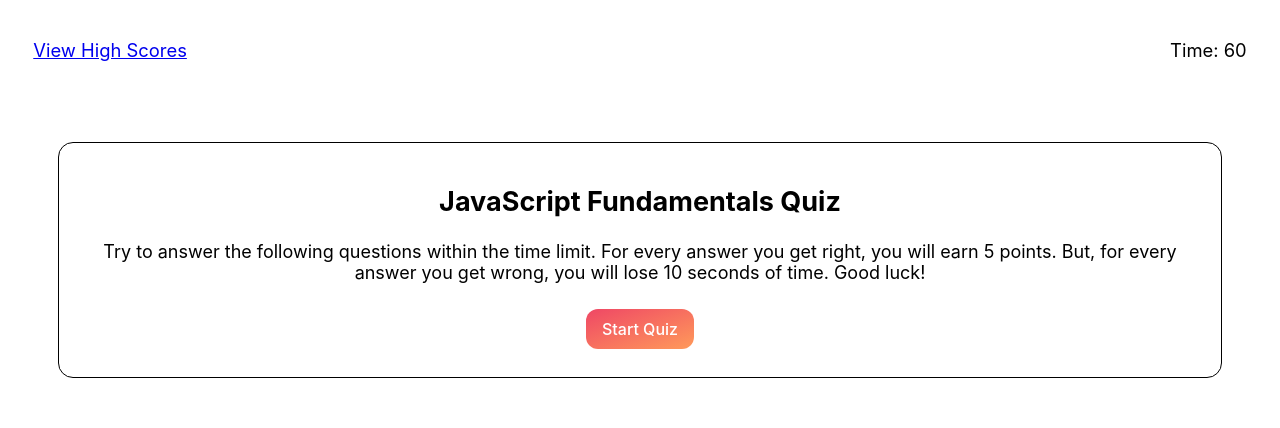
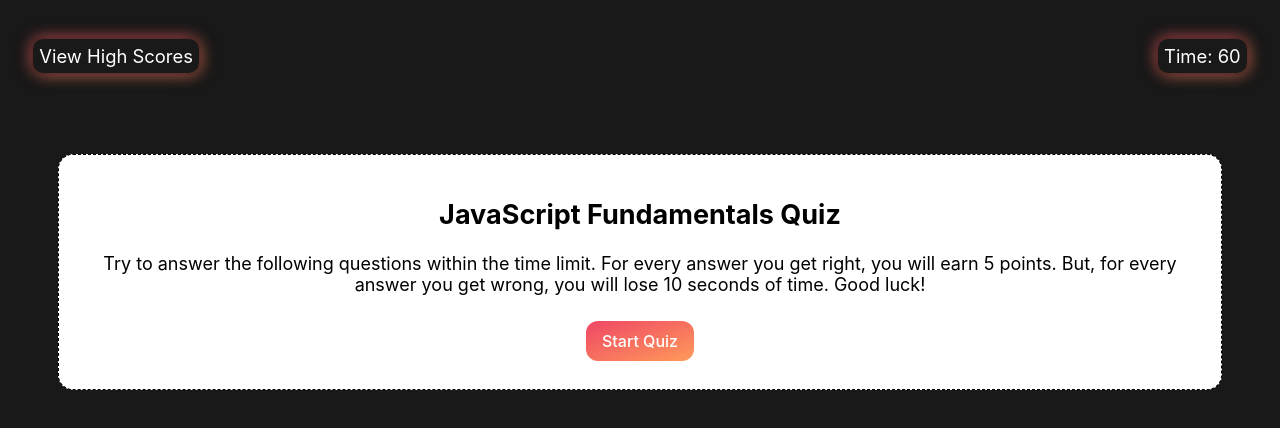
Before and after one commit to grayad/timed-quiz-game, a plain HTML site: page index.html in a window 1280 px wide. Drawn offline with Linux system fonts and the light colour scheme.

Commit message:
update buttons and background color

```diff
--- a/assets/css/style.css
+++ b/assets/css/style.css
@@ -2,8 +2,11 @@
     --primary-font: -apple-system,system-ui,"Segoe UI",Roboto,Helvetica,Arial,sans-serif;
 }
 * {
-    background-color: #ffff;
     font-family: var(--primary-font);
+}
+
+body{
+    background-color: rgb(25, 25, 25);
 }
 header {
     display: flex;
@@ -13,12 +16,21 @@ header {
     padding: 1% 2%;
 }
 
+header a, header p {
+    box-shadow: 0 0 .25rem rgba(0, 0, 0, 0.5), -.125rem -.125rem 1rem rgba(239, 71, 101, 0.5), .125rem .125rem 1rem rgba(255, 154, 90, 0.5);
+    border-radius: 10px;
+    padding: .5%;
+    text-decoration: none;
+    color: #ffff;
+}
+
 main{
-    border: solid 1px;
+    border: dashed 1.5px;
     padding: 20px;
     margin: 50px;
     font-size: large;
     border-radius: 15px;
+    background-color: #ffff;
 }
 
 .content {
```
